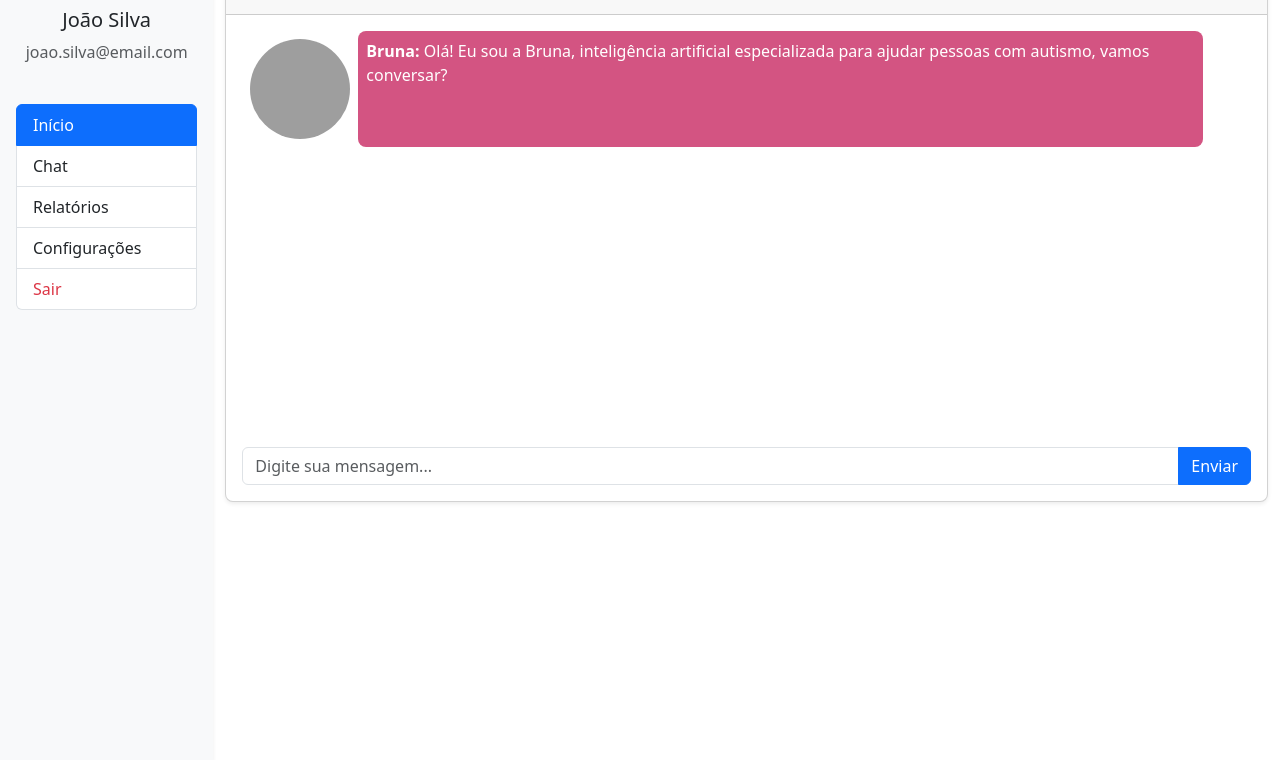
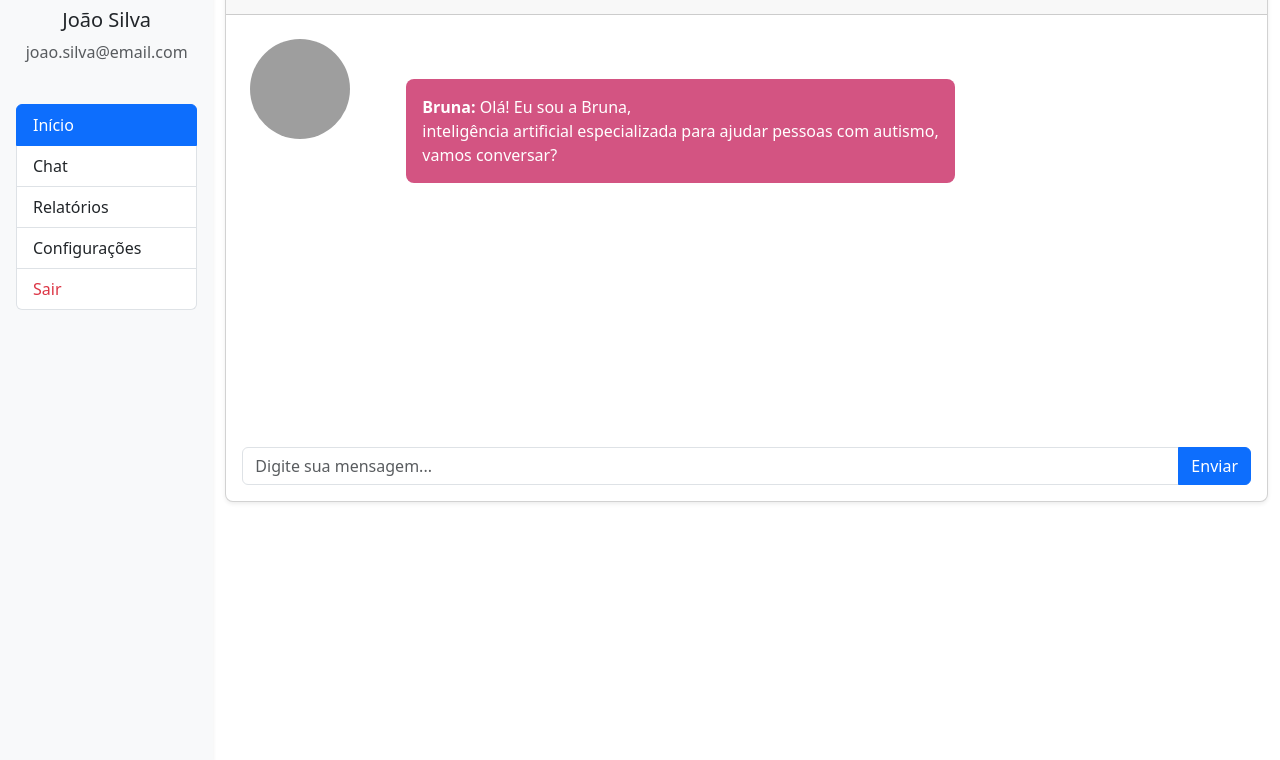
Before and after one commit to pratadaniel94/braine, a Django app: page / in a window 1280 px wide. Shown: the part 144-904 px from the top of the page. Run offline with Django 5.2, Linux system fonts and the light colour scheme; some libraries are stand-ins or nearby versions; grey boxes are pictures that could not be loaded.

Commit message:
style: padding first conversation

```diff
--- a/core/static/css/home.css
+++ b/core/static/css/home.css
@@ -3,7 +3,7 @@
 }
 .bg-chat-bruna-init {
   background: #D35482;
-  color: white
+  color: white;
 }
 .bg-chat-bruna {
   background: #cb83a0;
--- a/core/templates/index.html
+++ b/core/templates/index.html
@@ -40,7 +40,6 @@
     <div class="container-fluid mt-5">
         <div class="row">
           <div class="col-md-3 col-lg-2 p-3 bg-light shadow-sm" style="height: 100vh;">
-            <!-- Foto de Perfil -->
             <div class="d-flex flex-column align-items-center mb-4">
               <img src="https://via.placeholder.com/100" class="rounded-circle mb-2" alt="Foto de Perfil">
               <h5>João Silva</h5>
@@ -57,31 +56,25 @@
             </div>
           </div>
 
-          <!-- Container do Chat (À Direita) -->
           <div class="col-md-9 col-lg-10">
             <div class="card shadow-sm rounded-3">
               <div class="card-header text-center">
                 <h4>Braine</h4>
               </div>
               <div class="card-body">
-                <!-- Área de mensagens -->
                 <div class="d-flex flex-column mb-3" style="height: 400px; overflow-y: scroll;" id="chatBox">
                     <div class="d-flex flex-row mb-2 justify-content-start me-5">
-                      <!-- Imagem da Bruna -->
                       <div class="p-2">
                         <img src="{% static 'img/bruna.svg' %}" alt="Foto da Bruna" style="width: 100px; height: 100px; border-radius: 50%;">
 
                       </div>
-                      <!-- Mensagem -->
-                      <div class="p-2 bg-chat-bruna-init rounded-3">
+                      <div class="p-3 bg-chat-bruna-init rounded-3 m-5">
 
-                        <strong>Bruna:</strong> Olá! Eu sou a Bruna, inteligência artificial especializada para ajudar pessoas com autismo, vamos conversar?
+                        <strong>Bruna:</strong> Olá! Eu sou a Bruna, <br>inteligência artificial especializada para ajudar pessoas com autismo, <br>vamos conversar?
                       </div>
                     </div>
-                    <!-- Mais mensagens vão aparecer aqui -->
                   </div>
 
-                <!-- Área de input -->
                 <div class="input-group">
                   <input type="text" class="form-control" placeholder="Digite sua mensagem..." id="messageInput">
                   <button class="btn btn-primary" type="button" id="sendButton">Enviar</button>
@@ -140,7 +133,6 @@
                 .then(response => response.json())
                 .then(data => {
                     if (data.message) {
-                        // Exibe a resposta do bot na interface
                         chatBox.innerHTML += `
                             <div class="d-flex flex-row mb-2 justify-content-start">
                                 <div class="p-2 bg-chat-bruna rounded-3">
@@ -157,7 +149,7 @@
                             </div>
                         `;
                     }
-                    chatBox.scrollTop = chatBox.scrollHeight; // Desce o scroll para a última mensagem
+                    chatBox.scrollTop = chatBox.scrollHeight;
                 })
                 .catch(error => {
                     console.error('Erro:', error);
@@ -172,10 +164,8 @@
                 });
             }
 
-            // Adiciona evento de clique no botão de enviar
             sendButton.addEventListener('click', sendMessage);
 
-            // Adiciona evento de pressionar "Enter" para enviar mensagem
             messageInput.addEventListener('keypress', function(event) {
                 if (event.key === 'Enter') {
                     sendMessage();
@@ -183,7 +173,6 @@
             });
         });
     </script>
-
     <script src="https://cdn.jsdelivr.net/npm/bootstrap@5.3.3/dist/js/bootstrap.bundle.min.js" integrity="sha384-YvpcrYf0tY3lHB60NNkmXc5s9fDVZLESaAA55NDzOxhy9GkcIdslK1eN7N6jIeHz" crossorigin="anonymous"></script>
     <script src="https://unpkg.com/aos@2.3.1/dist/aos.js"></script>
 
```
